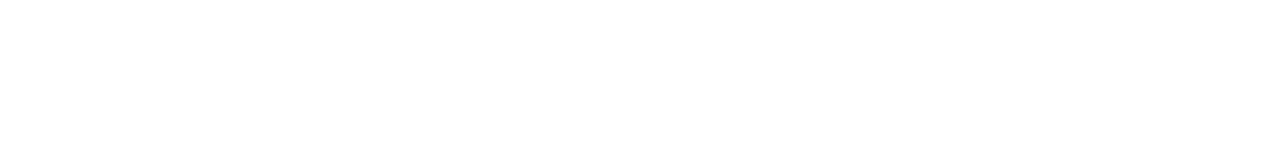
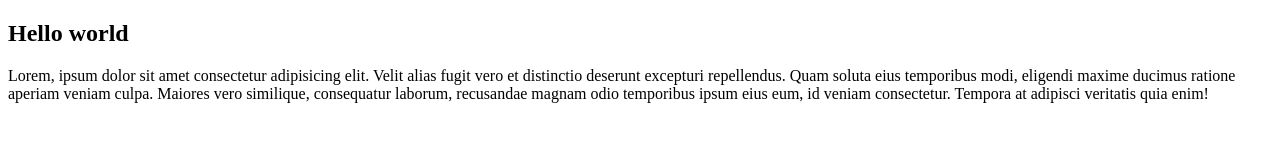
Before and after one commit to Saidolim25/test, a plain HTML site: page index.html in a window 1280 px wide. Drawn offline with Linux system fonts and the light colour scheme.

Commit message:
Commitlar

```diff
--- a/index.html
+++ b/index.html
@@ -7,6 +7,7 @@
     <title>Document</title>
 </head>
 <body>
-
+    <h2>Hello world</h2>
+    <p>Lorem, ipsum dolor sit amet consectetur adipisicing elit. Velit alias fugit vero et distinctio deserunt excepturi repellendus. Quam soluta eius temporibus modi, eligendi maxime ducimus ratione aperiam veniam culpa. Maiores vero similique, consequatur laborum, recusandae magnam odio temporibus ipsum eius eum, id veniam consectetur. Tempora at adipisci veritatis quia enim!</p>
 </body>
 </html>
```
